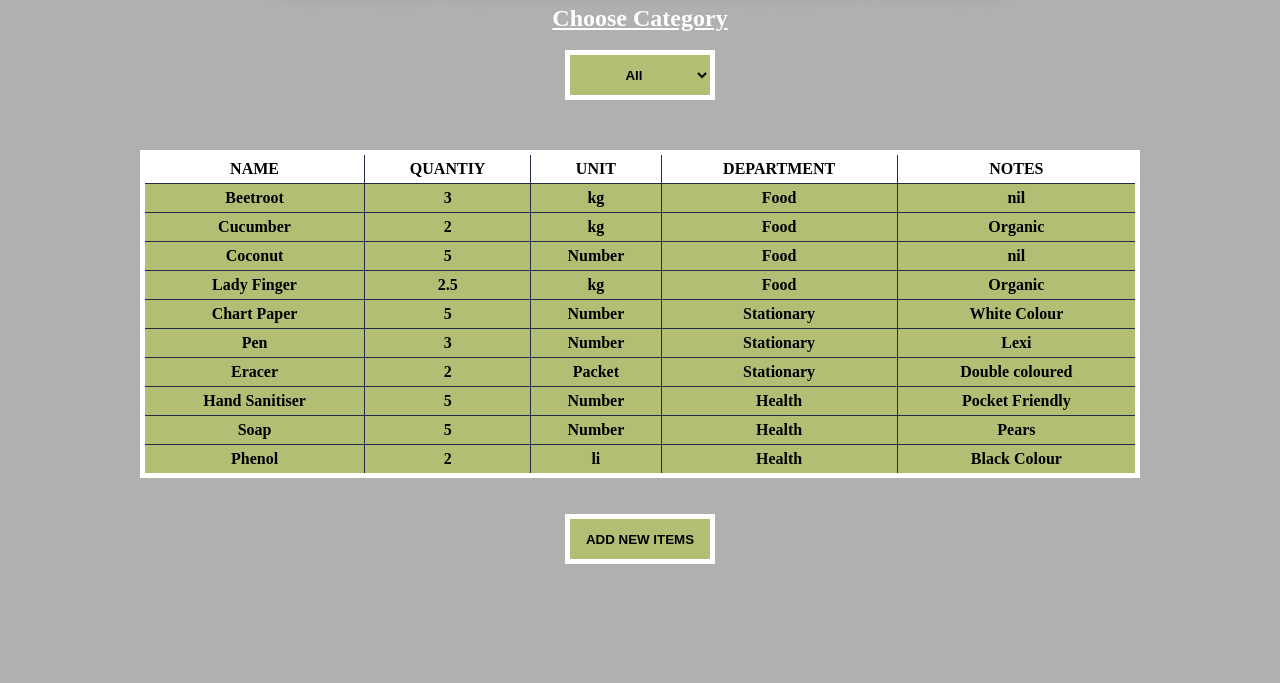
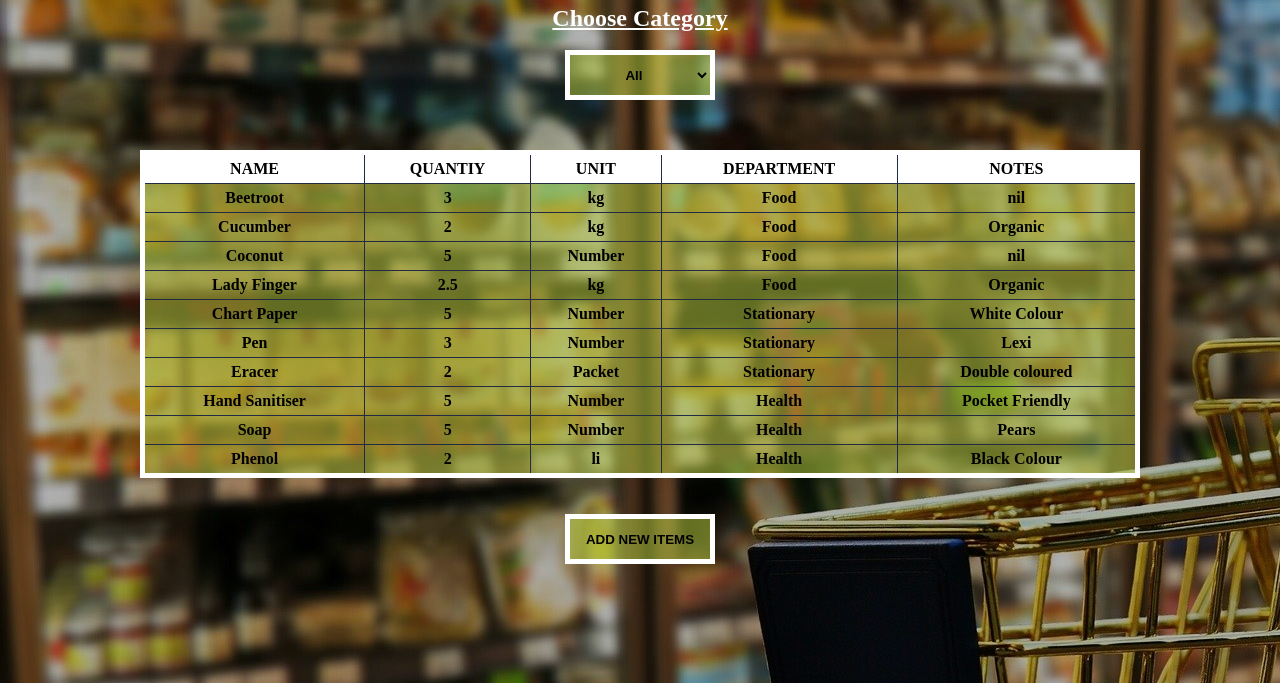
Before and after one commit to HashirAKB/shopping-list-JSON, a plain HTML site: page index.html in a window 1280 px wide. Shown: the part 117-800 px from the top of the page. Drawn offline with Linux system fonts and the light colour scheme; the site is published under a folder, as on GitHub Pages, so addresses that start at the root find nothing.

Commit message:
Update style.css

```diff
--- a/style.css
+++ b/style.css
@@ -6,7 +6,7 @@ body
     animation-iteration-count: infinite;
     text-align: center;
     background-color: rgba(0, 0, 0, 0.308);
-    background-image: url(/img/bg-image.jpg);
+    background-image: url(./img/bg-image.jpg);
     background-blend-mode: multiply;
 
     background-repeat: no-repeat    ;
```
